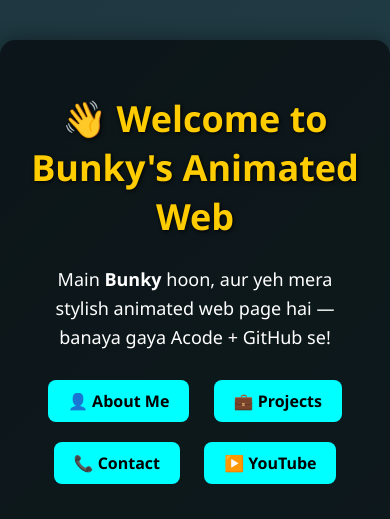
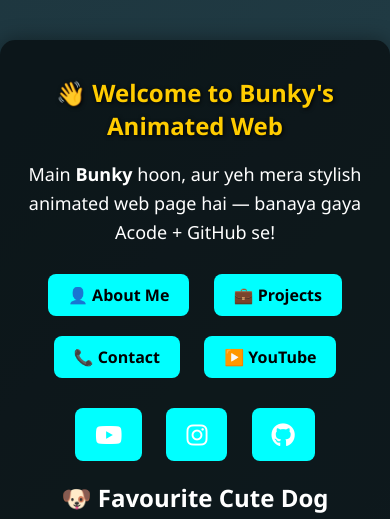
Before and after one commit to Bunkybhai2/Aryan, a plain HTML site: page index.html in a window 390 px wide. Shown: the top 519 px of the page. Drawn offline with Linux system fonts and the light colour scheme.

Commit message:
Add files via upload

```diff
--- a/index.html
+++ b/index.html
@@ -2,7 +2,13 @@
 <html>
 <head>
   <title>Welcome | Bunky</title>
+
+  <!-- Responsive Viewport -->
+  <meta name="viewport" content="width=device-width, initial-scale=1.0">
+
+  <!-- Font Awesome for Icons -->
   <link rel="stylesheet" href="https://cdnjs.cloudflare.com/ajax/libs/font-awesome/6.4.0/css/all.min.css">
+
   <style>
     body {
       margin: 0;
@@ -66,7 +72,7 @@
     }
 
     img {
-      width: 80%;
+      width: 90%;
       max-width: 400px;
       border-radius: 15px;
       margin-top: 20px;
@@ -86,10 +92,38 @@
       margin-top: 20px;
     }
 
+    .social-icons {
+      margin-top: 20px;
+    }
+
+    .social-icons a {
+      font-size: 24px;
+      color: white;
+      margin: 0 10px;
+      transition: 0.3s ease;
+    }
+
+    .social-icons a:hover {
+      color: cyan;
+      transform: scale(1.2);
+    }
+
     footer {
       margin-top: 30px;
       font-size: 14px;
       color: #ccc;
+    }
+
+    @media screen and (max-width: 600px) {
+      h1 {
+        font-size: 24px;
+      }
+      .container {
+        padding: 20px;
+      }
+      ol {
+        font-size: 15px;
+      }
     }
   </style>
 </head>
@@ -108,6 +142,12 @@
     <a href="projects.html">💼 Projects</a>
     <a href="contact.html">📞 Contact</a>
     <a href="https://youtube.com/@bunky4j56" target="_blank">▶️ YouTube</a>
+
+    <div class="social-icons">
+      <a href="https://youtube.com/@bunky4j56" target="_blank"><i class="fab fa-youtube"></i></a>
+      <a href="https://www.instagram.com/aryan_oza07?igsh=N2U4ZXM1cmppZWow" target="_blank"><i class="fab fa-instagram"></i></a>
+      <a href="https://github.com/bunkybhai2" target="_blank"><i class="fab fa-github"></i></a>
+    </div>
 
     <h2>🐶 Favourite Cute Dog</h2>
     <img src="https://images.unsplash.com/photo-1560807707-8cc77767d783?auto=format&fit=crop&w=800&q=80" alt="Dog">
```
